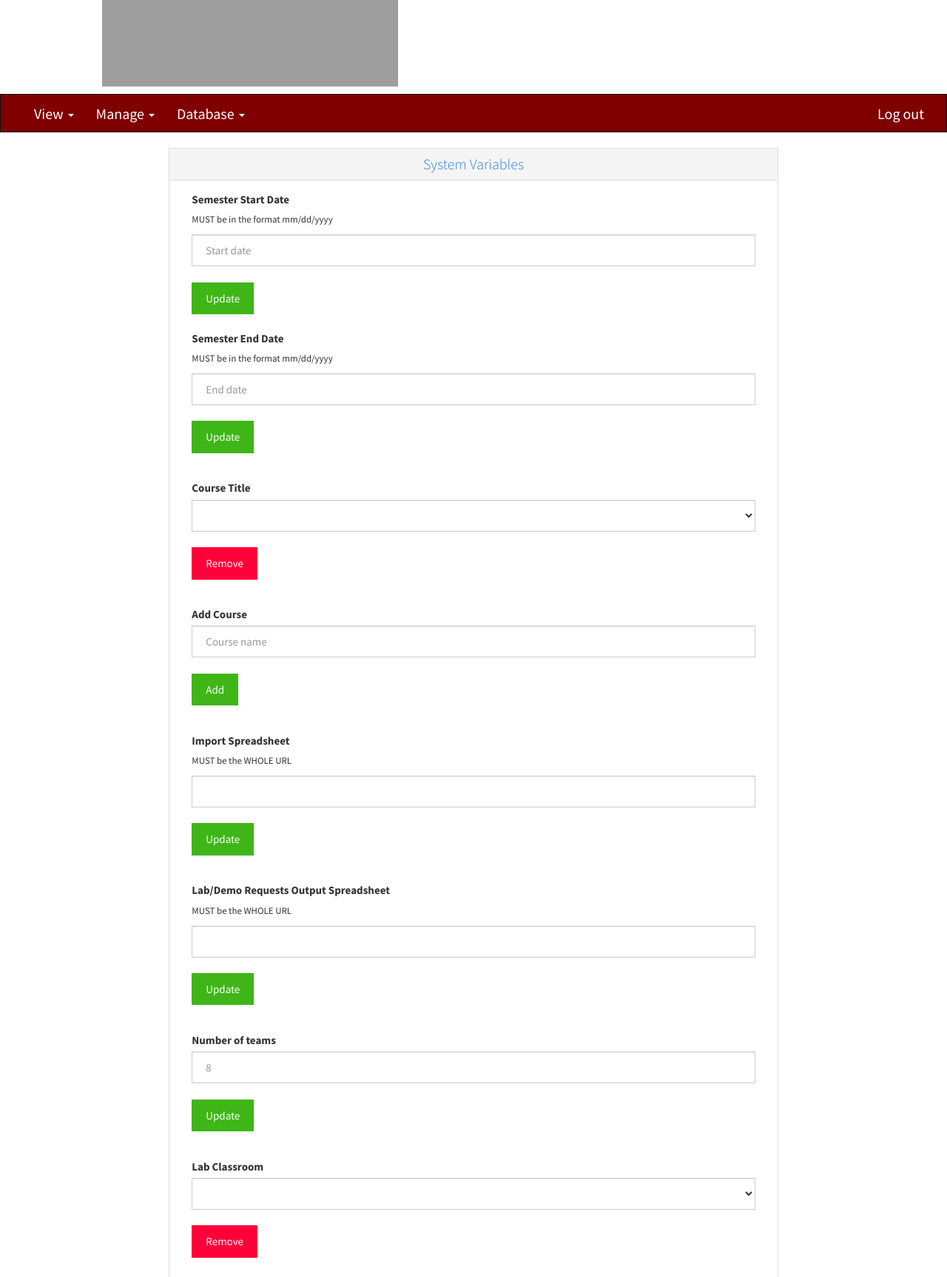
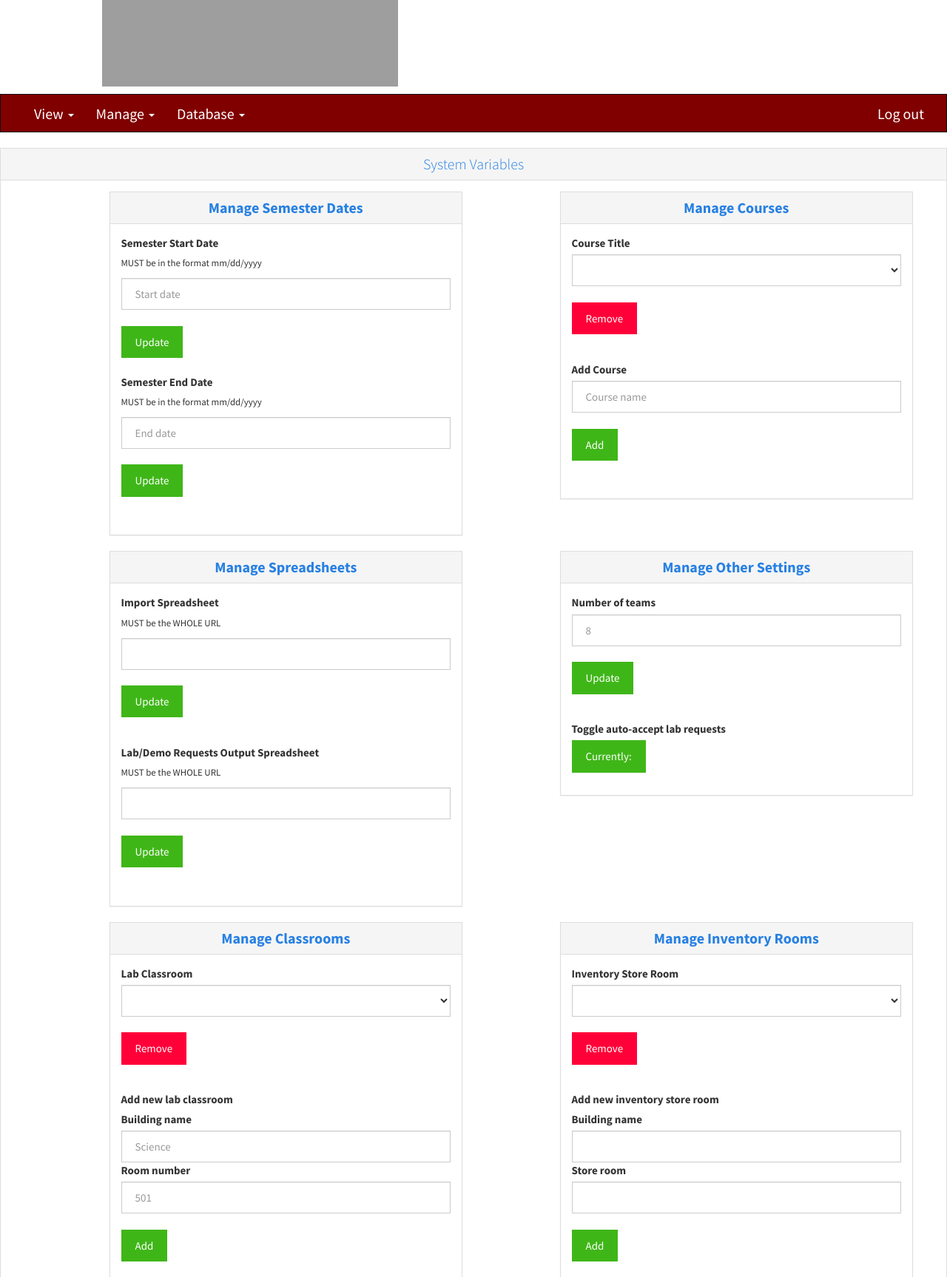
Before and after one commit to TomMGrello/SwengPhysics, a Flask app: template FlaskApp/templates/systemVariables.html in a window 1280 px wide. Shown: the part 193-1920 px from the top of the page at 74% size. Run offline with Flask 2, Linux system fonts and the light colour scheme; the template is opened without the code that fills it, so the values that code supplies are empty; parts of the project's set-up code (start-up, migrations or seed data) failed here and were passed over; some libraries are stand-ins or nearby versions; grey boxes are pictures that could not be loaded.

Commit message:
Fixed up the system variables page. Now it looks nice

```diff
--- a/FlaskApp/templates/systemVariables.html
+++ b/FlaskApp/templates/systemVariables.html
@@ -1,6 +1,5 @@
 <!DOCTYPE html>
 <html>
-
    <head>
       <meta charset="utf-8">
       <meta name="viewport" content="width=device-width, initial-scale=1.0">
@@ -9,7 +8,6 @@
       <link rel="stylesheet" href="static/styles/systemVariables.css">
       <link rel="stylesheet" href="https://cdn.datatables.net/1.10.16/css/dataTables.bootstrap.min.css">
    </head>
-
    <body>
       <img src="static/images/RULogo.png">
       <nav class="navbar navbar-default" id="mainnavbar">
@@ -48,15 +46,24 @@
             </div>
          </div>
       </nav>
-    <div class="col-lg-8 col-lg-offset-2 col-md-12">
+      <div class="col-sm">
          <div class="panel panel-default">
             <div class="panel-heading">
-                <h3 class="text-center text-primary panel-title">System Variables</h3></div>
+               <h3 class="text-center text-primary panel-title">System Variables</h3>
+            </div>
             <div class="panel-body">
                <div class="col-md-12">
                   <div id="filtercont" class="container-fluid">
                      <div class="row">
                         <form class="form">
+                           <div class='container-fluid'>
+                              <div class="row">
+                                 <div class="col-lg-5 col-lg-offset-1 col-md-10 col-md-offset-1 col-sm-4">
+                                    <div class="panel panel-default">
+                                       <div class="panel-heading">
+                                          <h3 class="text-center text-primary panel-title"><strong>Manage Semester Dates</strong></h3>
+                                       </div>
+                                       <div class="panel-body">
                                           <div class="form-group">
                                              <label for="orderBy">Semester Start Date</label>
                                              <p><small> MUST be in the format mm/dd/yyyy</small></p>
@@ -67,44 +74,82 @@
                                              <input type="" class="form-control" id="end_date" placeholder="End date"><br>
                                              <button id="btn_end_date" class="btn btn-success" type="button">Update</button><br><br>
                                           </div>
+                                       </div>
+                                    </div>
+                                 </div>
+                                 <div class="col-lg-5 col-lg-offset-1 col-md-10 col-md-offset-1 col-sm-4">
+                                    <div class="panel panel-default">
+                                       <div class="panel-heading">
+                                          <h3 class="text-center text-primary panel-title"><strong>Manage Courses</strong></h3>
+                                       </div>
+                                       <div class="panel-body">
                                           <div class="form-group">
                                              <label class="" for="orderBy">Course Title</label>
                                              <select type="text" class="form-control" id="course_select"></select><br>
                                              <button id="btn_remove_course" class="btn btn-danger" type="button">Remove</button><br><br>
                                           </div>
-
                                           <div class="form-group">
                                              <label for="orderBy">Add Course </label>
                                              <input type="text" class="form-control" id="add_course" placeholder="Course name"><br>
                                              <button id="btn_add_course" class="btn btn-success" type="button">Add</button><br><br>
                                           </div>
-
+                                       </div>
+                                    </div>
+                                 </div>
+                              </div>
+                              <div class="row">
+                                 <div class="col-lg-5 col-lg-offset-1 col-md-10 col-md-offset-1 col-sm-4">
+                                    <div class="panel panel-default">
+                                       <div class="panel-heading">
+                                          <h3 class="text-center text-primary panel-title"><strong>Manage Spreadsheets</strong></h3>
+                                       </div>
+                                       <div class="panel-body">
                                           <div class="form-group">
                                              <label for="orderBy">Import Spreadsheet</label>
                                              <p><small> MUST be the WHOLE URL</small></p>
                                              <input type="text" class="form-control" id="import_spreadsheet" placeholder=""><br>
                                              <button id="btn_import_spreadsheet" class="btn btn-success" type="button">Update</button><br><br>
                                           </div>
-
                                           <div class="form-group">
                                              <label for="orderBy">Lab/Demo Requests Output Spreadsheet</label>
                                              <p><small> MUST be the WHOLE URL</small></p>
                                              <input type="text" class="form-control" id="export_spreadsheet" placeholder=""><br>
                                              <button id="btn_export_spreadsheet" class="btn btn-success" type="button">Update</button><br><br>
                                           </div>
-
+                                       </div>
+                                    </div>
+                                 </div>
+                                 <div class="col-lg-5 col-lg-offset-1 col-md-10 col-md-offset-1 col-sm-4">
+                                    <div class="panel panel-default">
+                                       <div class="panel-heading">
+                                          <h3 class="text-center text-primary panel-title"><strong>Manage Other Settings</strong></h3>
+                                       </div>
+                                       <div class="panel-body">
                                           <div class="form-group">
                                              <label for="orderBy">Number of teams</label>
                                              <input type="text" class="form-control" id="num_teams" placeholder="8"><br>
                                              <button id="btn_num_teams" class="btn btn-success" type="button">Update</button><br><br>
                                           </div>
-
+                                          <div class="form-group">
+                                             <label>Toggle auto-accept lab requests</label><br>
+                                             <button id="btn_auto_accept" class="btn btn-success" type="button">Currently: </button>
+                                          </div>
+                                       </div>
+                                    </div>
+                                 </div>
+                              </div>
+                              <div class="row">
+                                 <div class="col-lg-5 col-lg-offset-1 col-md-10 col-md-offset-1 col-sm-4">
+                                    <div class="panel panel-default">
+                                       <div class="panel-heading">
+                                          <h3 class="text-center text-primary panel-title"><strong>Manage Classrooms</strong></h3>
+                                       </div>
+                                       <div class="panel-body">
                                           <div class="form-group">
                                              <label class="" for="orderBy">Lab Classroom</label>
                                              <select id="lab_classrooms_select" class="form-control"></select><br>
                                              <button id="btn_remove_lab_classroom" class="btn btn-danger" type="button">Remove </button><br><br>
                                           </div>
-
                                           <div>
                                              <label>Add new lab classroom</label><br>
                                              <label for="orderBy">Building name</label>
@@ -114,12 +159,20 @@
                                              <button id="btn_add_lab_classroom" class="btn btn-success" type="button">Add</button><br><br>
                                           </div>
 
+                                       </div>
+                                    </div>
+                                 </div>
+                                 <div class="col-lg-5 col-lg-offset-1 col-md-10 col-md-offset-1 col-sm-4">
+                                    <div class="panel panel-default">
+                                       <div class="panel-heading">
+                                          <h3 class="text-center text-primary panel-title"><strong>Manage Inventory Rooms</strong></h3>
+                                       </div>
+                                       <div class="panel-body">
                                          <div class="form-group">
                                             <label class="" for="orderBy">Inventory Store Room</label>
                                             <select id="storage_select" class="form-control"></select><br>
                                             <button id="btn_remove_storage" class="btn btn-danger" type="button">Remove</button><br><br>
                                          </div>
-
                                          <div>
                                             <label>Add new inventory store room</label><br>
                                             <label for="orderBy">Building name</label>
@@ -128,12 +181,11 @@
                                             <input type="text" class="form-control" id="storage_room_number" placeholder=""><br>
                                             <button id="btn_add_storage" class="btn btn-success" type="button">Add</button><br><br>
                                          </div>
-
-                                <div>
-                                    <label>Toggle auto-accept lab requests</label><br>
-                                    <button id="btn_auto_accept" class="btn btn-success" type="button">Currently: </button>
                                        </div>
-
+                                    </div>
+                                 </div>
+                              </div>
+                           </div>
                         </form>
                      </div>
                   </div>
@@ -157,8 +209,5 @@
       <script src="static/js/systemVariables/updateSpreadsheetURL.js"></script>
       <script src="static/js/systemVariables/getSpreadsheetURL.js"></script>
       <script src="static/js/systemVariables/onPageLoad.js"></script>
-
-
    </body>
-
 </html>
```
Lines whose indentation alone changed are shown as unchanged.
